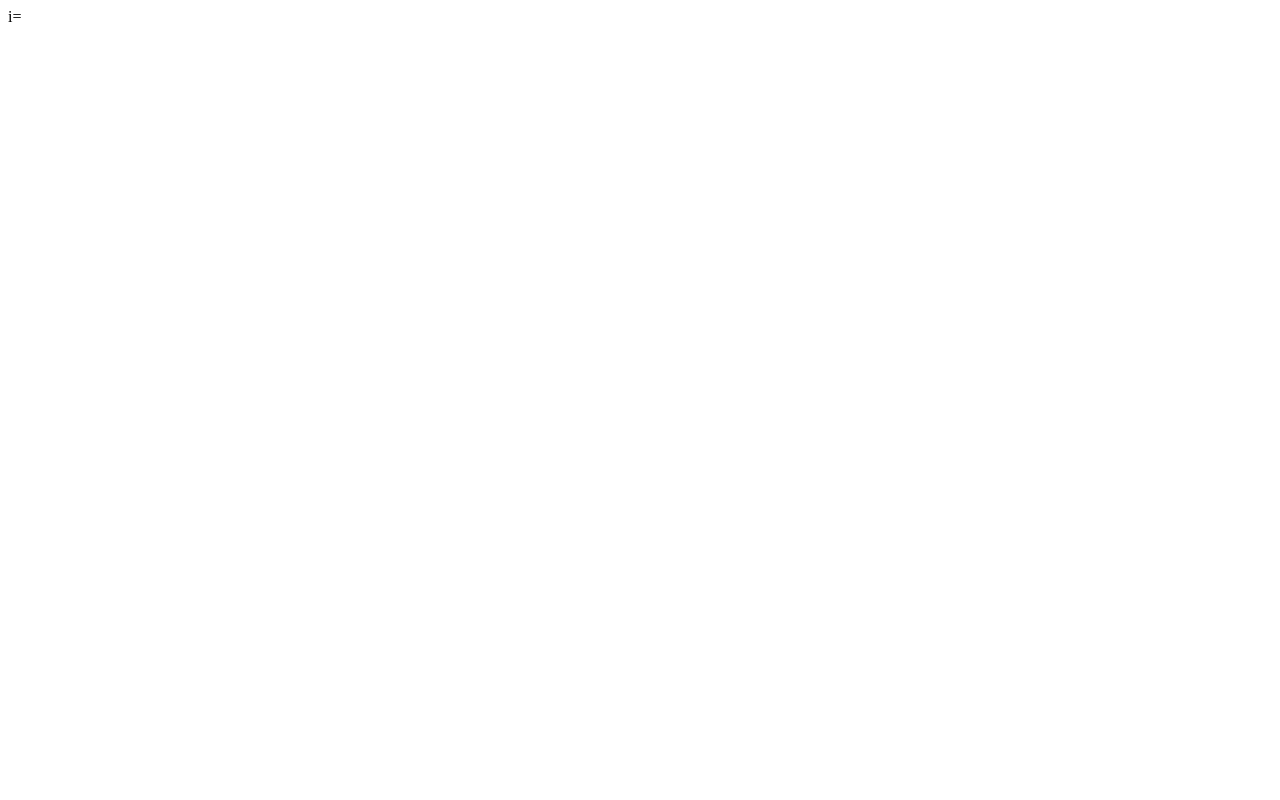
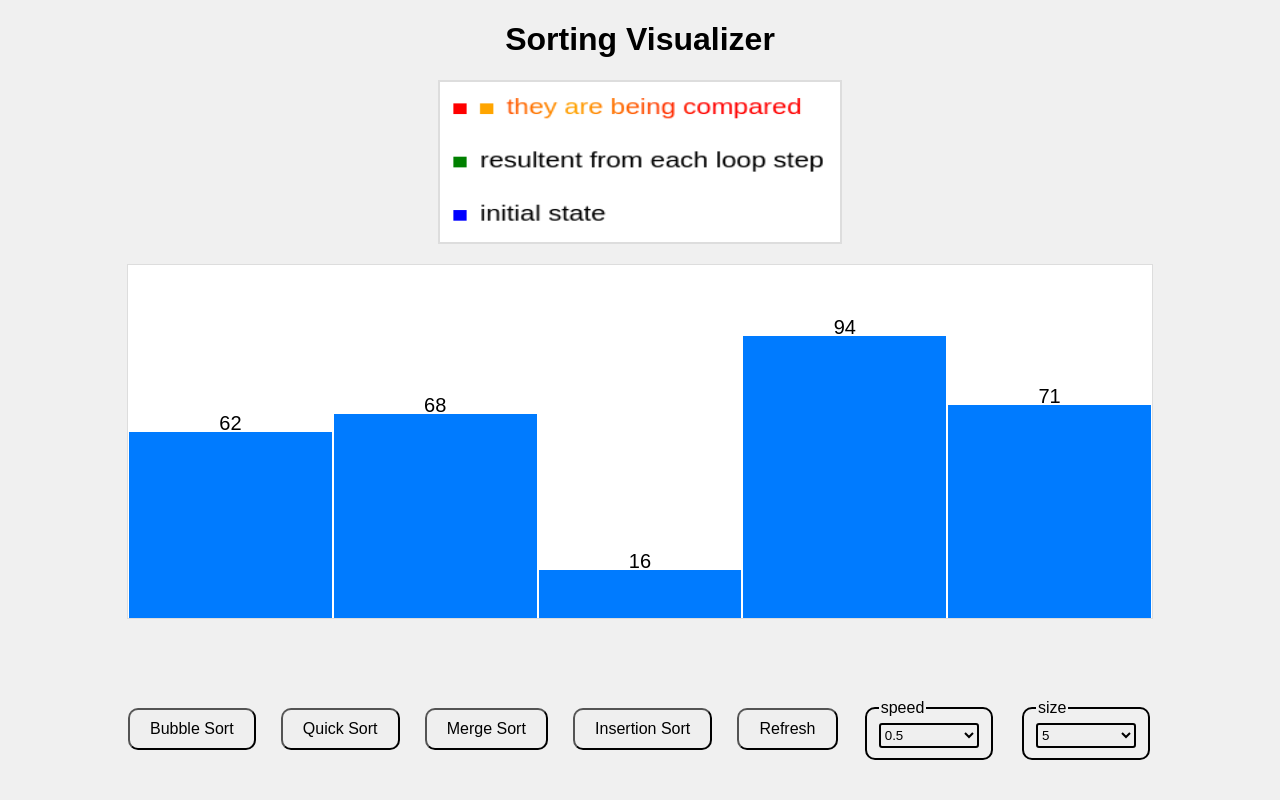
Before and after one commit to chiraghalan/Sorting-Visualizer, a plain HTML site: page index.html in a window 1280 px wide. Drawn offline with Linux system fonts and the light colour scheme.

Commit message:
Update index.html

```diff
--- a/index.html
+++ b/index.html
@@ -1 +1,54 @@
-i=
+<!DOCTYPE html>
+<html lang="en">
+<head>
+    <meta charset="UTF-8">
+    <meta name="viewport" content="width=device-width, initial-scale=1.0">
+    <title>Sorting Visualizer</title>
+    <link rel="stylesheet" href="style.css">
+</head>
+<body>
+    <h1>Sorting Visualizer</h1>
+    <canvas id="canvas"></canvas>
+
+    <div id="array-container"></div>
+
+    <div id="controls">
+
+        <button id="bubblesort" onclick="bubbleSort()">Bubble Sort</button>
+        <button id="quicksort" onclick="quickSort()">Quick Sort</button>
+        <button id="mergesort" onclick="mergeSort()">Merge Sort</button>
+        <button id="insertionsort" onclick="insertionSort()">Insertion Sort</button>
+        <button id="refresh">Refresh</button>
+
+        <fieldset>
+            <legend>speed</legend>
+            <select name="speed" id="speed">
+                <option value="2">0.5</option>
+                <option value="1">1</option>
+                <option value="0.8">2</option>
+                <option value="0.5">3</option>
+                <option value="0.3">4</option>
+                <option value="0.1">5</option>
+                <option value="0.01">10</option>
+                <option value="0.001">100</option>
+            </select>
+        </fieldset>
+
+        <fieldset>
+            <legend >size</legend>
+            <select name="size" id="size">
+                <option value="5">5</option>
+                <option value="10">10</option>
+                <option value="15">15</option>
+                <option value="20">20</option>
+                <option value="25">25</option>
+                <option value="30">30</option>
+                <option value="30">35</option>
+            </select>
+        </fieldset>
+
+    </div>
+
+    <script src="script.js"></script>
+</body>
+</html>
```
